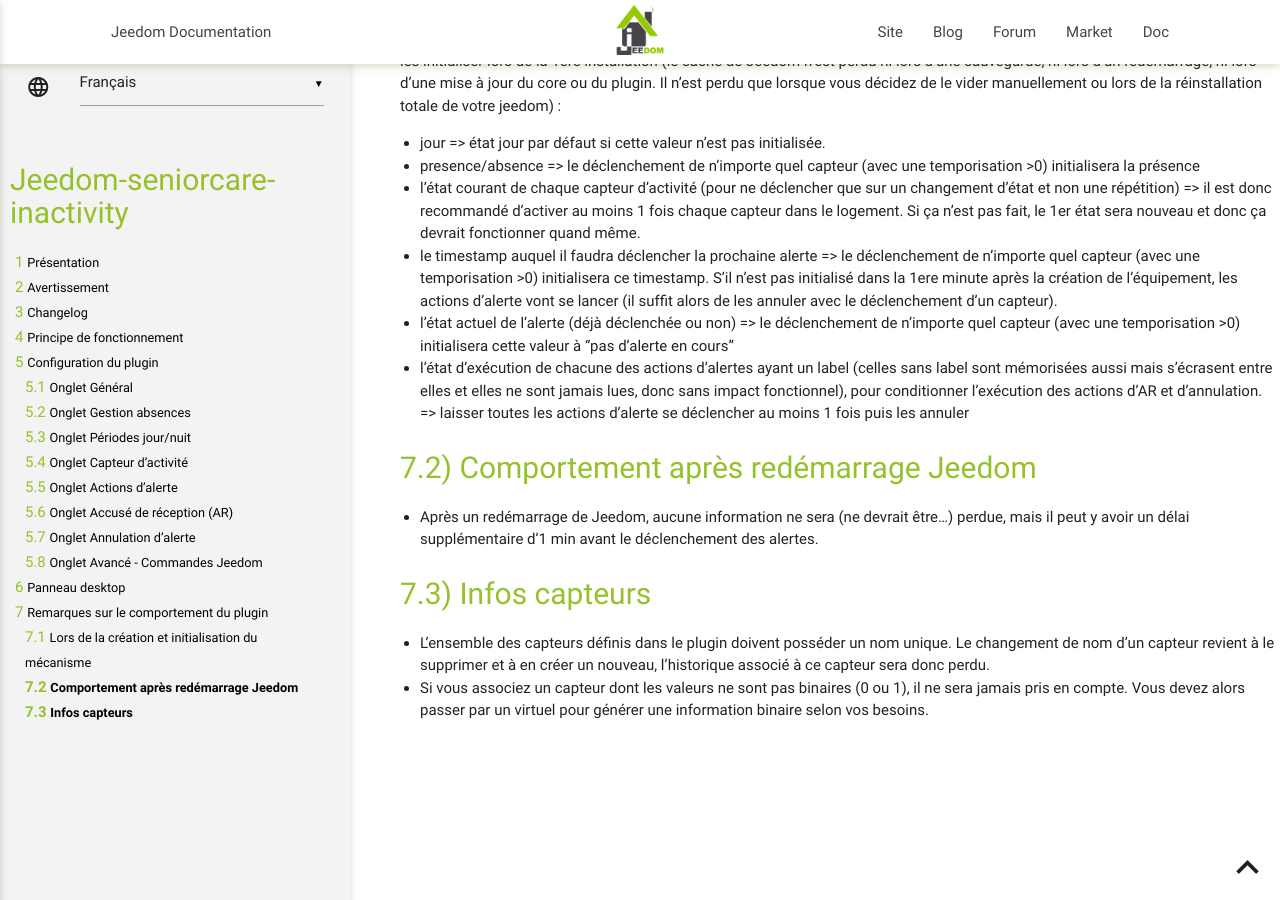
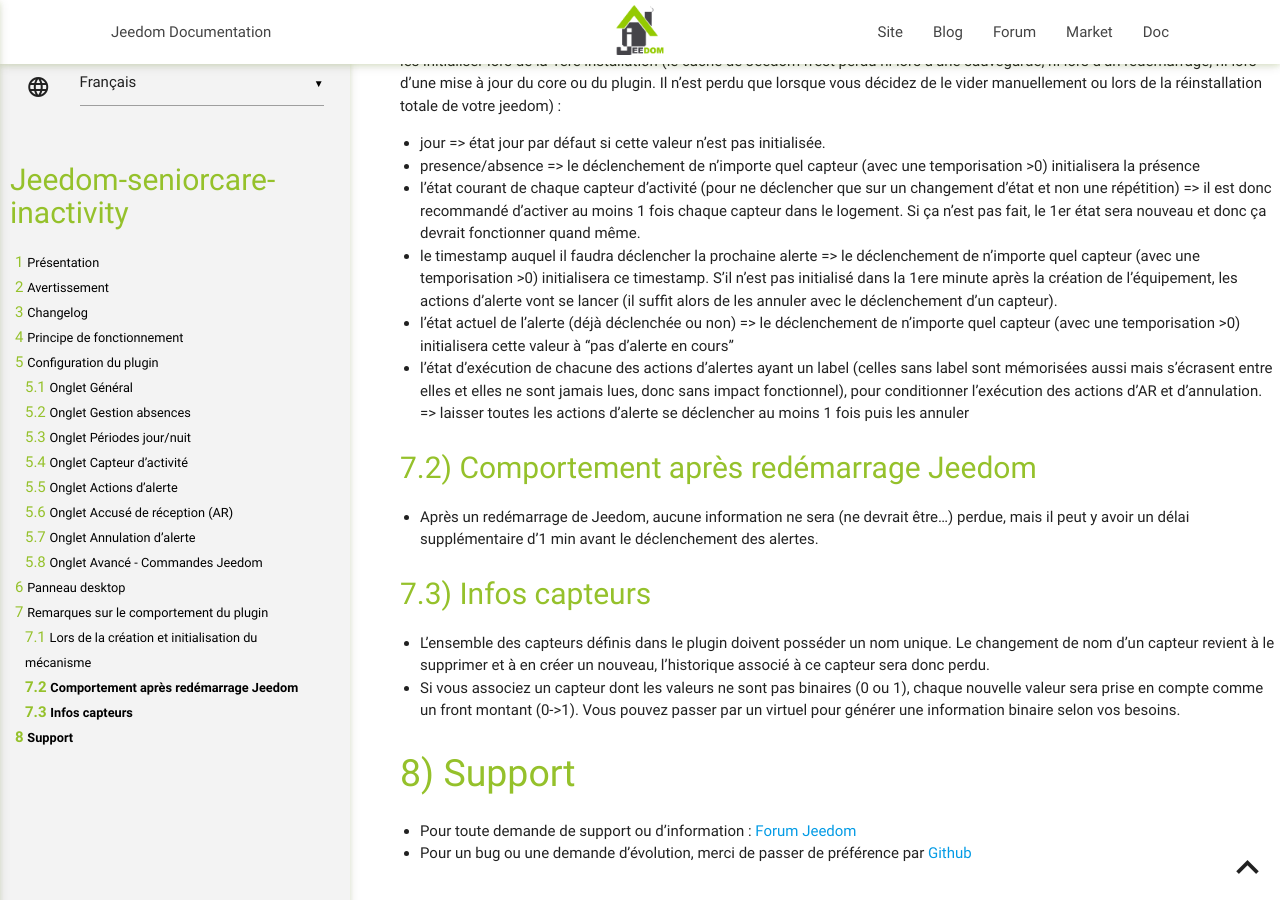
Before and after one commit to AgP42/Jeedom-SeniorCare-Inactivity, a Jekyll site: the page built from docs/fr_FR/index.md, in a window 1280 px wide and 900 px high, scrolled down 9843 px. Built offline with Jekyll 4.4.1, drawn with Linux system fonts in a browser that asks for light colours; our own code applies the rules of GitHub Pages for plain Markdown files.

Commit message:
update doc

```diff
--- a/docs/fr_FR/index.md
+++ b/docs/fr_FR/index.md
@@ -267,4 +267,10 @@
 Infos capteurs
 ---
 * L'ensemble des capteurs définis dans le plugin doivent posséder un nom unique. Le changement de nom d'un capteur revient à le supprimer et à en créer un nouveau, l'historique associé à ce capteur sera donc perdu.
-* Si vous associez un capteur dont les valeurs ne sont pas binaires (0 ou 1), il ne sera jamais pris en compte. Vous devez alors passer par un virtuel pour générer une information binaire selon vos besoins.
+* Si vous associez un capteur dont les valeurs ne sont pas binaires (0 ou 1), chaque nouvelle valeur sera prise en compte comme un front montant (0->1). Vous pouvez passer par un virtuel pour générer une information binaire selon vos besoins.
+
+Support
+===
+
+* Pour toute demande de support ou d'information : [Forum Jeedom](https://community.jeedom.com/c/plugins/security/86)
+* Pour un bug ou une demande d'évolution, merci de passer de préférence par [Github](https://github.com/AgP42/seniorcareinactivity/issues)
```
Also changed, not shown: docs/fr_FR/changelog.md (+6 -1 lines), 1 other file.
